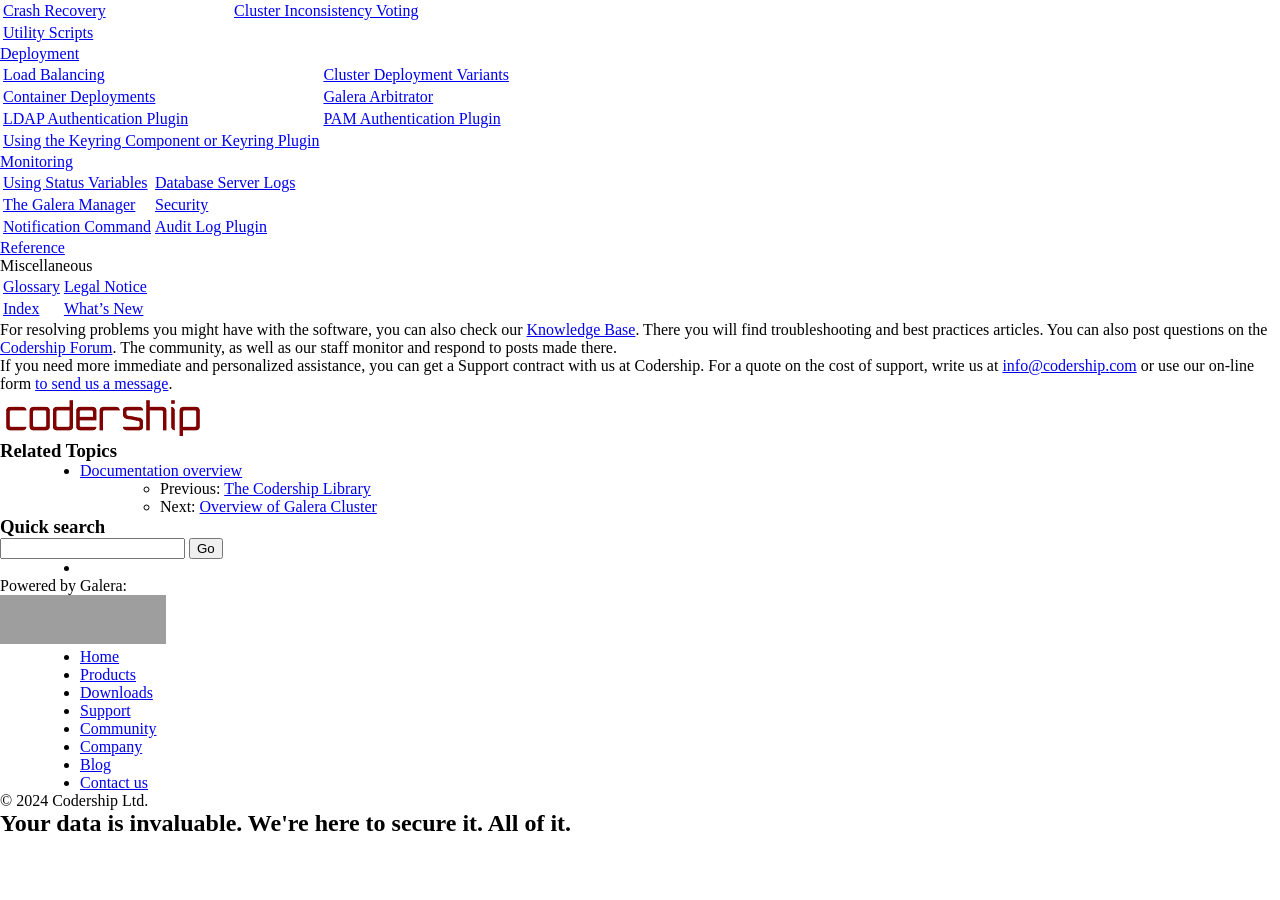
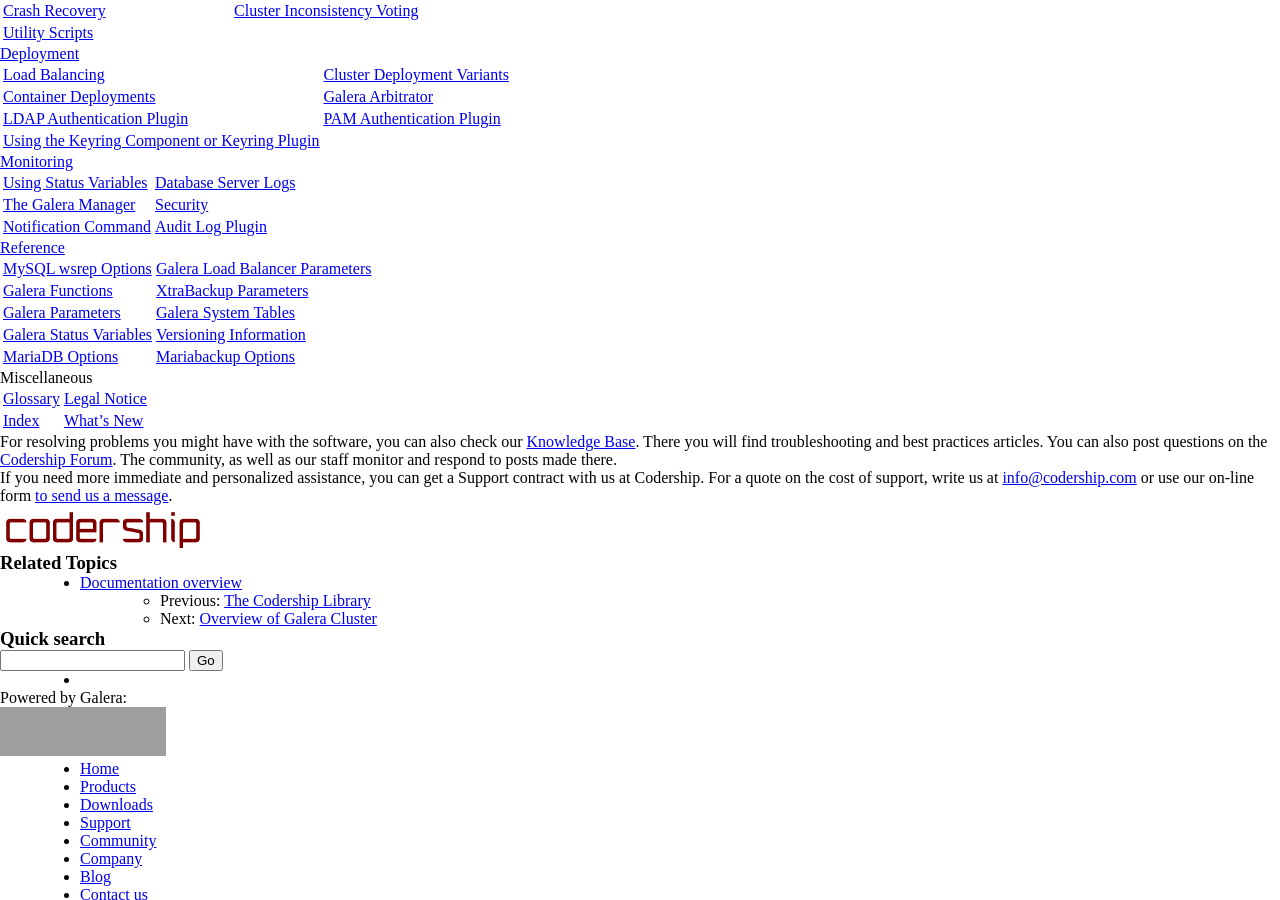
Before and after one commit to codership/documentation, a Sphinx documentation site: the page built from galeracluster/source/documentation/index.rst, in a window 1280 px wide and 900 px high, scrolled down 740 px. Built offline with Sphinx 7.4.7, drawn with Linux system fonts in a browser that asks for light colours; comment, search, counter and statistics services are not loaded; before the commit the page ends 1577 px from its top, so only the background shows below that; grey boxes are pictures that could not be loaded.

Commit message:
Layout bug fixed.

```diff
--- a/galeracluster/source/documentation/index.rst
+++ b/galeracluster/source/documentation/index.rst
@@ -138,7 +138,7 @@ This is the Codership Documentation. It documents the latest version of Galera C
    ":doc:`wsrep-functions`", ":doc:`xtrabackup-options`"
    ":doc:`galera-parameters`", ":doc:`system-tables`"
    ":doc:`galera-status-variables`", ":doc:`versioning-information`"
-   ":doc:`mariadb-options`", "":doc:`mariabackup-options`""
+   ":doc:`mariadb-options`", ":doc:`mariabackup-options`"
 
 
 .. container:: banner
```
